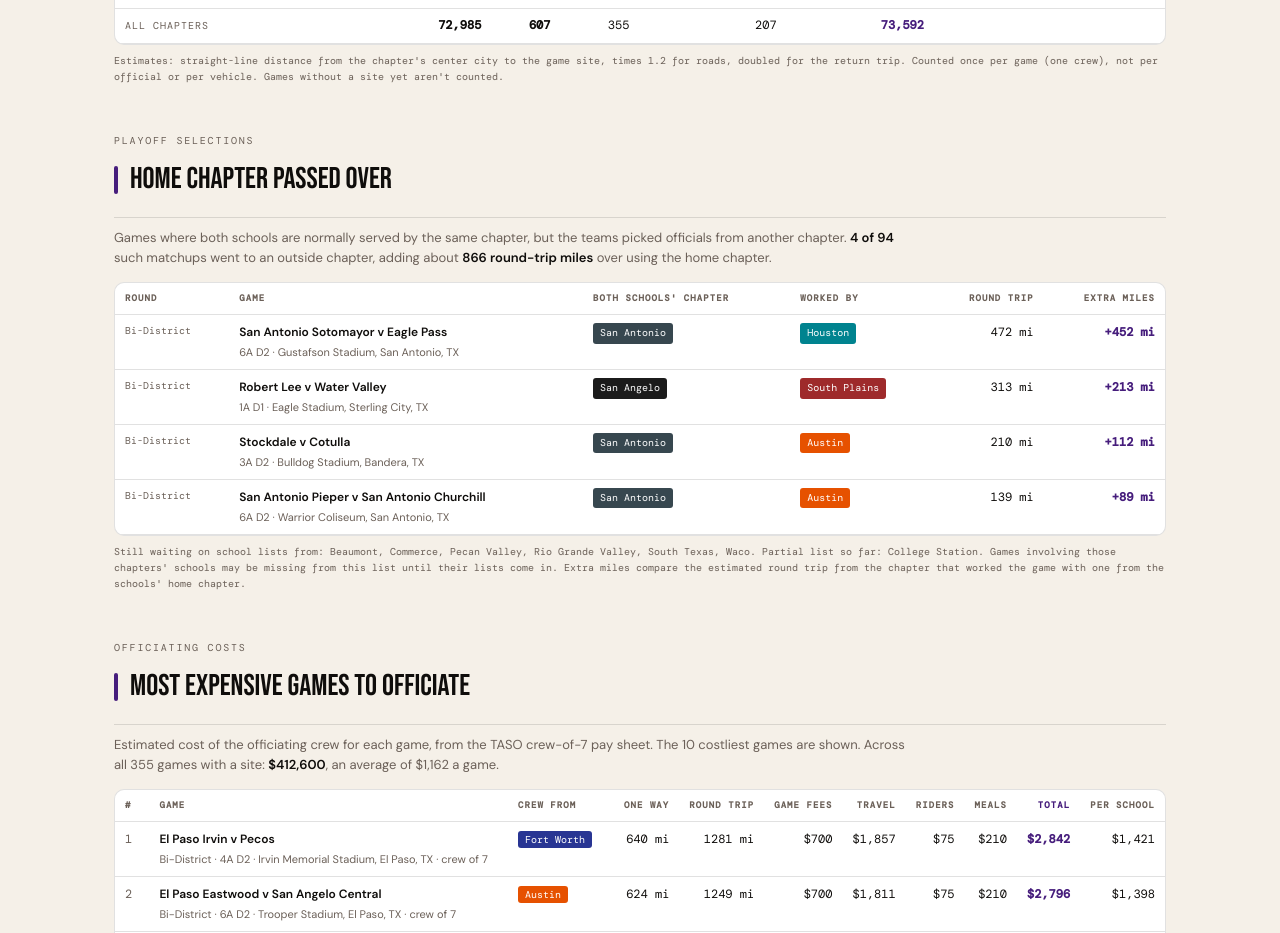
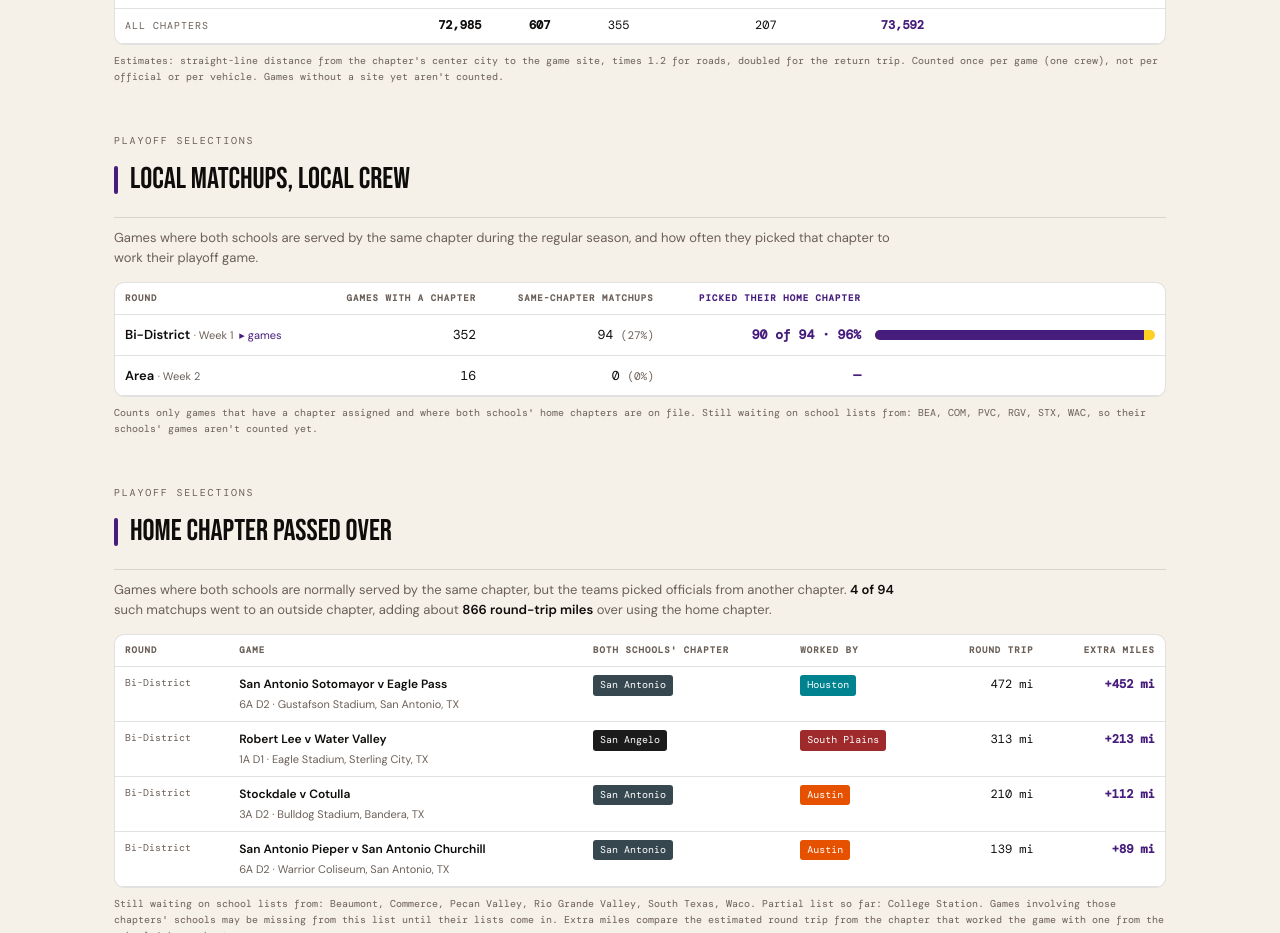
Before and after one commit to colemic2006/texasplayoffs, a React (Vite) app: page / in a window 1280 px wide. Shown: the part 4720-5653 px from the top of the page. Built offline with nearby package versions, Linux system fonts and the light colour scheme.

Commit message:
Chapter Stats: per-round share of same-chapter matchups that picked their home chapter
Co-Authored-By: Claude Opus 5.5 <noreply@anthropic.com>

Claude-Session: https://claude.ai/code/session_01BMNz1h9oErPrBeApAqNHEj

```diff
--- a/src/App.jsx
+++ b/src/App.jsx
@@ -5,6 +5,7 @@ import ChapterDashboard from './components/ChapterDashboard'
 import BracketViewer from './components/BracketViewer'
 import ChapterTravel from './components/ChapterTravel'
 import OutsideChapterGames from './components/OutsideChapterGames'
+import LocalMatchups from './components/LocalMatchups'
 import OfficialsCost from './components/OfficialsCost'
 import RecentChanges from './components/RecentChanges'
 import HistoryView from './components/HistoryView'
@@ -105,6 +106,7 @@ export default function App() {
                 {page === 'chapters' && yearData.season && <WeekMap data={yearData} />}
                 {page === 'chapters' && <ChapterDashboard data={yearData} year={year} allData={data} years={YEARS} loadAllYears={loadAllYears} />}
                 {page === 'chapters' && <ChapterTravel data={yearData} />}
+                {page === 'chapters' && <LocalMatchups data={yearData} />}
                 {page === 'chapters' && <OutsideChapterGames data={yearData} />}
                 {page === 'chapters' && <OfficialsCost data={yearData} />}
                 {page === 'brackets' && <BracketViewer data={yearData} year={year} />}
--- /dev/null
+++ b/src/components/LocalMatchups.jsx
@@ -0,0 +1,96 @@
+import React, { useMemo, useState } from 'react'
+import { useHomeChapters, useHomeChapterStatus } from '../homeChapters'
+import { chapterColor } from '../chapterColors'
+
+const ROUNDS = { 1: 'Bi-District', 2: 'Area', 3: 'Regionals', 4: 'Quarterfinals', 5: 'Semifinals', 6: 'State Final' }
+const pct = (n, of) => of ? Math.round(100 * n / of) : 0
+
+// Per round: games between two schools from the same home chapter, and how many of those
+// were worked by that chapter
+export default function LocalMatchups({ data }) {
+  const home = useHomeChapters()
+  const status = useHomeChapterStatus()
+  const [open, setOpen] = useState(null)
+  const rounds = useMemo(() => {
+    const byWeek = {}
+    for (const g of data?.games || []) {
+      if (!g.chapter) continue
+      const w = byWeek[g.week] || (byWeek[g.week] = { assigned: 0, local: [], kept: [] })
+      w.assigned++
+      const h1 = home[g.team1], h2 = home[g.team2]
+      if (h1 && h1 === h2) {
+        w.local.push({ ...g, home: h1 })
+        if (g.chapter === h1) w.kept.push(g)
+      }
+    }
+    return Object.entries(byWeek).map(([w, r]) => ({ week: +w, ...r })).sort((a, b) => a.week - b.week)
+  }, [data, home])
+  if (!rounds.some(r => r.local.length)) return null
+
+  const th = { fontFamily:'var(--mono)', fontSize:9, letterSpacing:'0.12em', textTransform:'uppercase', color:'var(--mid)', padding:'8px 10px', textAlign:'right', borderBottom:'1px solid var(--border)' }
+  const td = { padding:'9px 10px', borderBottom:'1px solid var(--border)', fontSize:13, textAlign:'right', fontFamily:'var(--mono)' }
+  return (
+    <div style={{ marginBottom:48 }}>
+      <div style={{ fontFamily:'var(--mono)', fontSize:10, letterSpacing:'0.18em', textTransform:'uppercase', color:'var(--mid)', marginBottom:6 }}>Playoff Selections</div>
+      <div style={{ fontFamily:"'Bebas Neue', sans-serif", fontSize:30, color:'var(--ink)', marginBottom:6, paddingBottom:12, borderBottom:'1px solid var(--border)', display:'flex', alignItems:'center', gap:12 }}>
+        <div style={{ width:4, height:28, borderRadius:2, background:'var(--burnt)' }} />
+        Local Matchups, Local Crew
+      </div>
+      <div style={{ fontSize:13, color:'var(--mid)', lineHeight:1.55, margin:'10px 0 14px', maxWidth:800 }}>
+        Games where both schools are served by the same chapter during the regular season, and how often they picked that chapter to work their playoff game.
+      </div>
+      <div style={{ background:'var(--surface)', border:'1px solid var(--border)', borderRadius:10, overflowX:'auto' }}>
+        <table style={{ width:'100%', borderCollapse:'collapse' }}>
+          <thead><tr>
+            <th style={{ ...th, textAlign:'left' }}>Round</th>
+            <th style={th}>Games with a chapter</th>
+            <th style={th}>Same-chapter matchups</th>
+            <th style={{ ...th, color:'var(--burnt)' }}>Picked their home chapter</th>
+            <th style={{ ...th, width:'28%' }}></th>
+          </tr></thead>
+          <tbody>
+            {rounds.map(r => {
+              const p = pct(r.kept.length, r.local.length)
+              return (
+                <React.Fragment key={r.week}>
+                  <tr onClick={() => setOpen(open === r.week ? null : r.week)} style={{ cursor: r.local.length ? 'pointer' : 'default' }}>
+                    <td style={{ ...td, textAlign:'left', fontFamily:'DM Sans' }}>
+                      <strong>{ROUNDS[r.week]}</strong> <span style={{ color:'var(--mid)', fontSize:11 }}>· Week {r.week}</span>
+                      {r.local.length > 0 && <span style={{ color:'var(--burnt)', fontSize:11, marginLeft:6 }}>{open === r.week ? '▾' : '▸'} games</span>}
+                    </td>
+                    <td style={td}>{r.assigned}</td>
+                    <td style={td}>{r.local.length} <span style={{ color:'var(--mid)', fontSize:11 }}>({pct(r.local.length, r.assigned)}%)</span></td>
+                    <td style={{ ...td, color:'var(--burnt)', fontWeight:700 }}>{r.local.length ? `${r.kept.length} of ${r.local.length} · ${p}%` : '—'}</td>
+                    <td style={{ ...td, paddingLeft:4 }}>
+                      {r.local.length > 0 && (
+                        <div style={{ display:'flex', height:10, borderRadius:5, overflow:'hidden', background:'var(--gold)' }} title={`${r.kept.length} kept their home chapter, ${r.local.length - r.kept.length} went elsewhere`}>
+                          <div style={{ width:`${p}%`, background:'var(--burnt)' }} />
+                        </div>
+                      )}
+                    </td>
+                  </tr>
+                  {open === r.week && (
+                    <tr><td colSpan={5} style={{ padding:'4px 10px 12px 18px', borderBottom:'1px solid var(--border)', background:'rgba(70,29,124,0.03)' }}>
+                      {r.local.map((g, i) => (
+                        <div key={i} style={{ display:'flex', gap:10, alignItems:'center', fontSize:12, padding:'4px 0', borderBottom:'1px dashed var(--border)' }}>
+                          <span style={{ flex:1, minWidth:0 }}>{g.team1} v {g.team2} <span style={{ color:'var(--mid)' }}>· {g.classification}</span></span>
+                          <span style={{ fontFamily:'var(--mono)', fontSize:10, padding:'2px 6px', borderRadius:3, background:chapterColor(g.home), color:'#fff' }}>home: {g.home}</span>
+                          <span style={{ fontFamily:'var(--mono)', fontSize:10, padding:'2px 6px', borderRadius:3, background:chapterColor(g.chapter), color:'#fff' }}>worked by: {g.chapter}</span>
+                          <span style={{ fontFamily:'var(--mono)', fontSize:10, width:16, textAlign:'center', color: g.chapter === g.home ? 'var(--sage)' : 'var(--burnt)', fontWeight:700 }}>{g.chapter === g.home ? '✓' : '✕'}</span>
+                        </div>
+                      ))}
+                    </td></tr>
+                  )}
+                </React.Fragment>
+              )
+            })}
+          </tbody>
+        </table>
+      </div>
+      <div style={{ fontFamily:'var(--mono)', fontSize:10, color:'var(--mid)', marginTop:8, lineHeight:1.6 }}>
+        Counts only games that have a chapter assigned and where both schools' home chapters are on file.
+        {status.missing.length > 0 && <> Still waiting on school lists from: {status.missing.join(', ')}, so their schools' games aren't counted yet.</>}
+      </div>
+    </div>
+  )
+}
```
